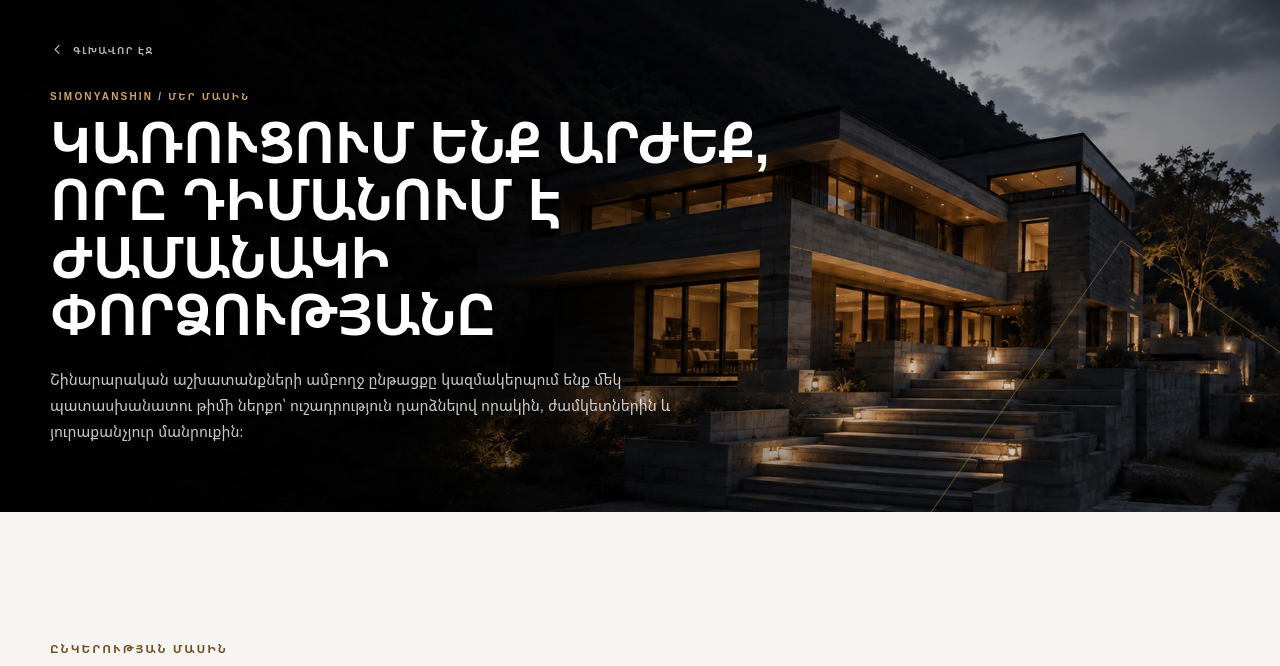
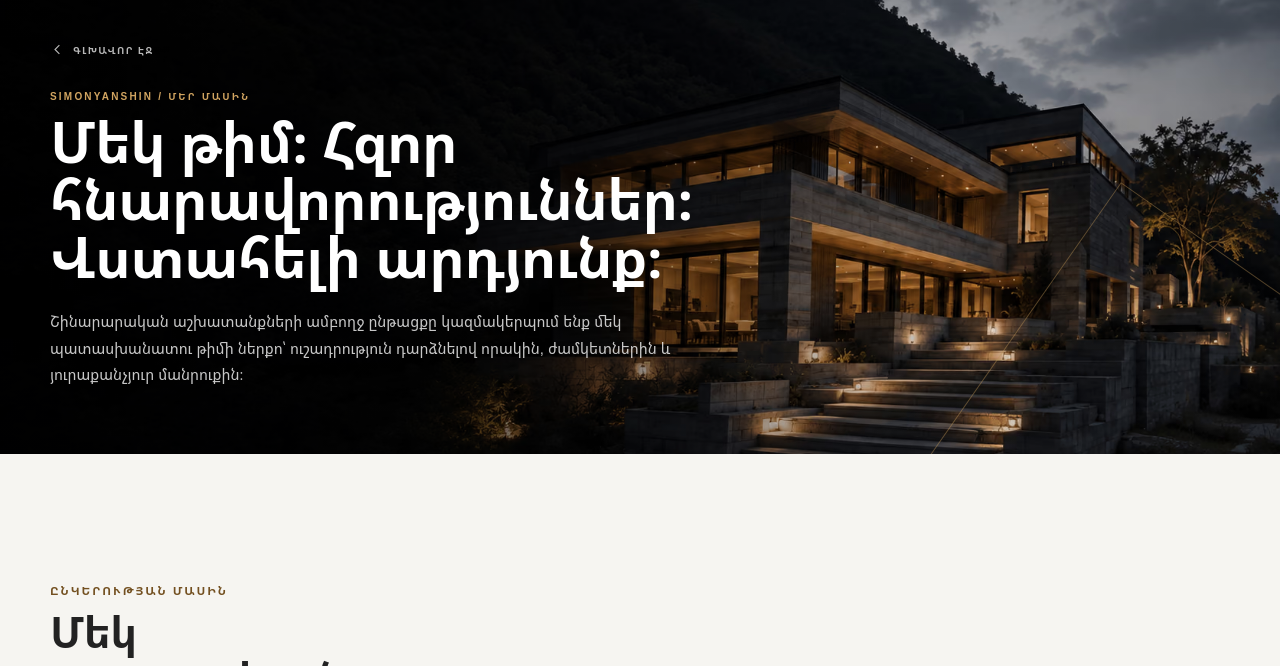
Before and after one commit to ScriptForgeCraft/simonyanshin, a website built with Vite: page about/index.html in a window 1280 px wide. Shown: the part 86-752 px from the top of the page. Built offline with nearby package versions, Linux system fonts and the light colour scheme.

Commit message:
feat: update about hero title translations for improved clarity and impact

```diff
--- a/about/index.html
+++ b/about/index.html
@@ -65,7 +65,7 @@
         <div class="inner-hero-content">
           <a class="inner-back-link" href="/" data-home-link><svg aria-hidden="true"><use href="#icon-chevron-left" /></svg><span data-i18n="worksBackHome">ԳԼԽԱՎՈՐ ԷՋ</span></a>
           <p class="inner-eyebrow" data-i18n="aboutEyebrow">SIMONYANSHIN / ՄԵՐ ՄԱՍԻՆ</p>
-          <h1 id="about-hero-title" data-i18n="aboutHeroTitle">ԿԱՌՈՒՑՈՒՄ ԵՆՔ ԱՐԺԵՔ, ՈՐԸ ԴԻՄԱՆՈՒՄ Է ԺԱՄԱՆԱԿԻ ՓՈՐՁՈՒԹՅԱՆԸ</h1>
+          <h1 id="about-hero-title" data-i18n="aboutHeroTitle">Մեկ թիմ։ Հզոր հնարավորություններ։ Վստահելի արդյունք։</h1>
           <p class="inner-hero-description" data-i18n="aboutHeroDescription">Շինարարական աշխատանքների ամբողջ ընթացքը կազմակերպում ենք մեկ պատասխանատու թիմի ներքո՝ ուշադրություն դարձնելով որակին, ժամկետներին և յուրաքանչյուր մանրուքին։</p>
         </div>
       </section>
--- a/src/i18n.js
+++ b/src/i18n.js
@@ -106,7 +106,7 @@ export const translations = {
     aboutPageTitle: 'SimonyanShin — Մեր մասին',
     aboutMetaDescription: 'SimonyanShin շինարարական ընկերության մասին, գործունեության ուղղությունները և շինարարության իրականացման լիցենզիան։',
     aboutEyebrow: 'SIMONYANSHIN / ՄԵՐ ՄԱՍԻՆ',
-    aboutHeroTitle: 'ԿԱՌՈՒՑՈՒՄ ԵՆՔ ԱՐԺԵՔ, ՈՐԸ ԴԻՄԱՆՈՒՄ Է ԺԱՄԱՆԱԿԻ ՓՈՐՁՈՒԹՅԱՆԸ',
+    aboutHeroTitle: 'Մեկ թիմ։ Հզոր հնարավորություններ։ Վստահելի արդյունք։',
     aboutHeroDescription: 'Շինարարական աշխատանքների ամբողջ ընթացքը կազմակերպում ենք մեկ պատասխանատու թիմի ներքո՝ ուշադրություն դարձնելով որակին, ժամկետներին և յուրաքանչյուր մանրուքին։',
     aboutIntroKicker: 'ԸՆԿԵՐՈՒԹՅԱՆ ՄԱՍԻՆ',
     aboutIntroTitle: 'Մեկ պատասխանատու թիմ՝ նախագծի ամբողջ ընթացքի համար',
@@ -306,7 +306,7 @@ export const translations = {
     aboutPageTitle: 'SimonyanShin — О компании',
     aboutMetaDescription: 'О строительной компании SimonyanShin, направлениях работы и лицензии на осуществление строительства.',
     aboutEyebrow: 'SIMONYANSHIN / О КОМПАНИИ',
-    aboutHeroTitle: 'СОЗДАЁМ ЦЕННОСТЬ, КОТОРАЯ ВЫДЕРЖИВАЕТ ИСПЫТАНИЕ ВРЕМЕНЕМ',
+    aboutHeroTitle: 'Одна команда. Широкие возможности. Надёжный результат.',
     aboutHeroDescription: 'Организуем весь строительный процесс в рамках одной ответственной команды, уделяя внимание качеству, срокам и каждой детали.',
     aboutIntroKicker: 'О КОМПАНИИ',
     aboutIntroTitle: 'ОДНА ОТВЕТСТВЕННАЯ КОМАНДА НА ВСЁМ ПУТИ ПРОЕКТА',
@@ -506,7 +506,7 @@ export const translations = {
     aboutPageTitle: 'SimonyanShin — About Us',
     aboutMetaDescription: 'Learn about SimonyanShin construction company, its work areas, and its construction license.',
     aboutEyebrow: 'SIMONYANSHIN / ABOUT US',
-    aboutHeroTitle: 'WE BUILD VALUE THAT STANDS THE TEST OF TIME',
+    aboutHeroTitle: 'One team. Extensive capabilities. Reliable results.',
     aboutHeroDescription: 'We coordinate the full construction process under one responsible team, with close attention to quality, timelines, and every detail.',
     aboutIntroKicker: 'ABOUT THE COMPANY',
     aboutIntroTitle: 'ONE RESPONSIBLE TEAM THROUGHOUT THE PROJECT',
```
